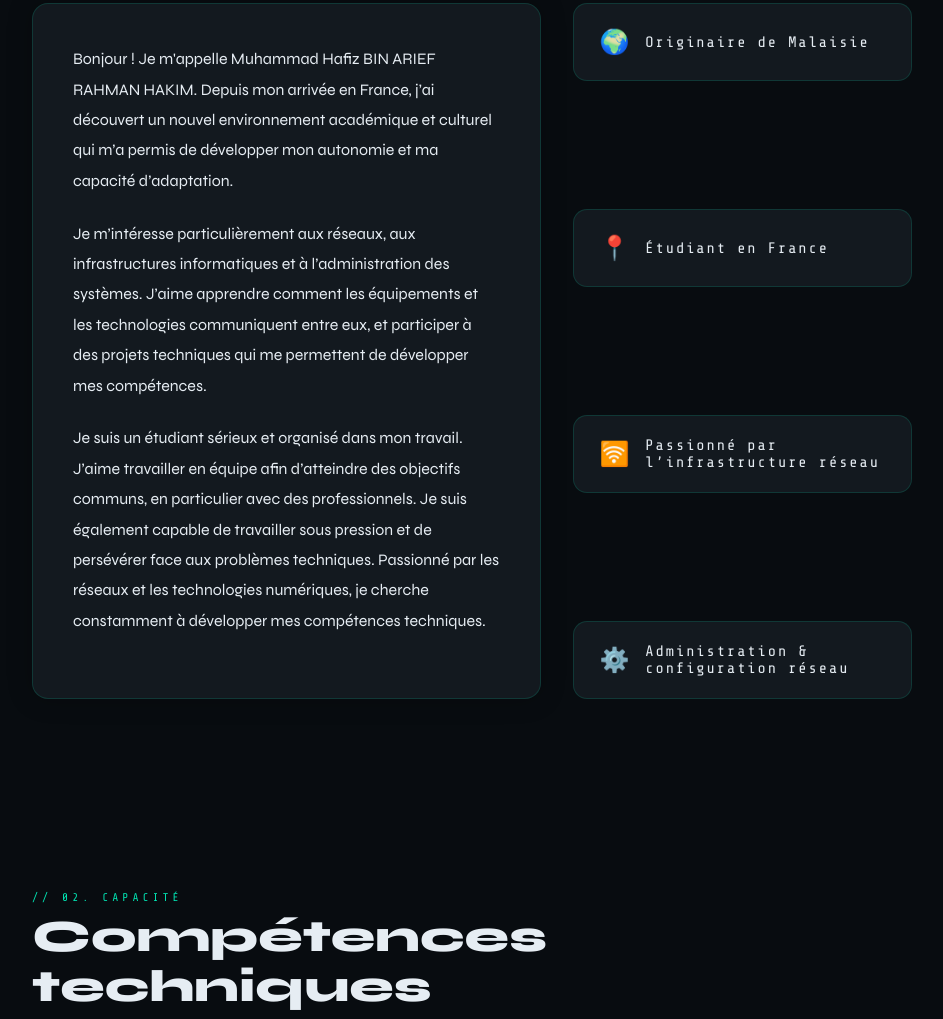
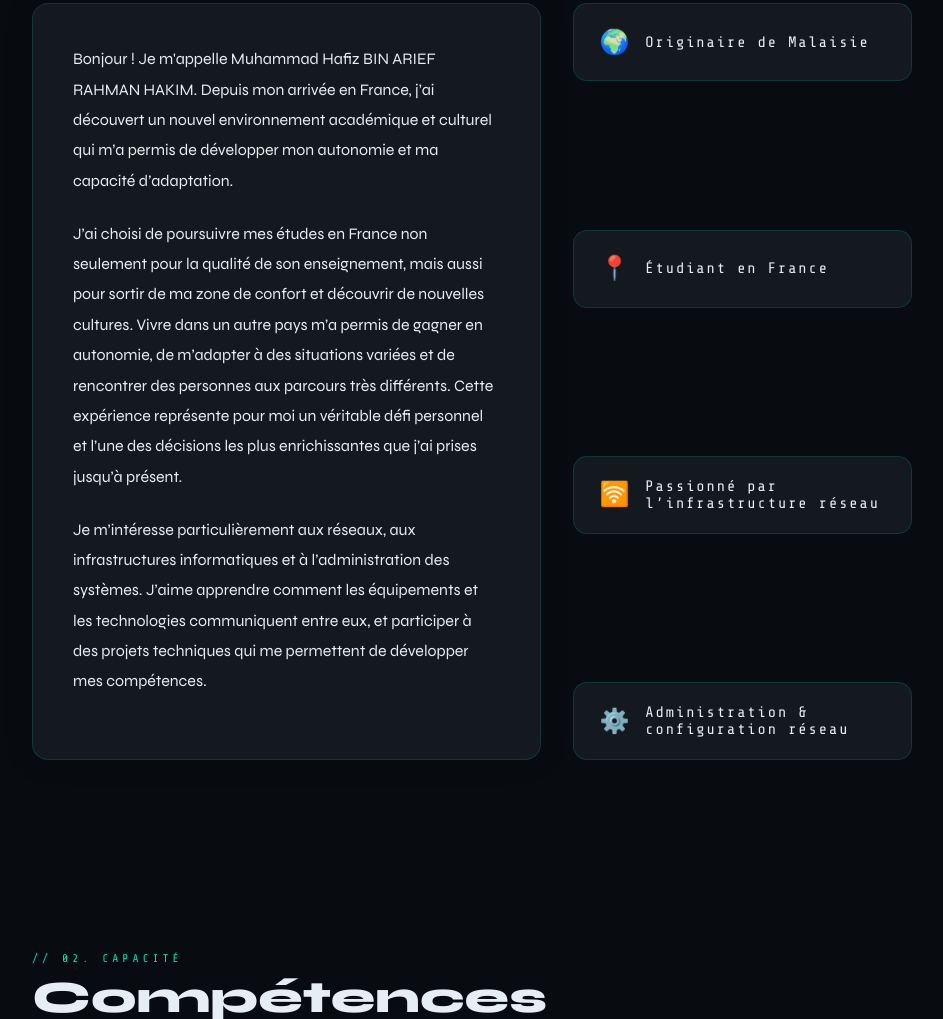
Before and after one commit to hafizshin66-art/portfolio, a plain HTML site: page index.html in a window 1280 px wide. Shown: the part 1012-2031 px from the top of the page, without its empty margins (168-1111 px from the left). Drawn offline with nearby package versions, Linux system fonts and the light colour scheme.

Commit message:
Update index.html

```diff
--- a/index.html
+++ b/index.html
@@ -68,15 +68,17 @@
         <p>
           Bonjour ! Je m'appelle Muhammad Hafiz BIN ARIEF RAHMAN HAKIM. Depuis mon arrivée en France, j’ai découvert un nouvel environnement académique et culturel qui m’a permis de développer mon autonomie et ma capacité d’adaptation.
         </p>
+        <p>
+            J’ai choisi de poursuivre mes études en France non seulement pour la qualité de son enseignement, mais aussi pour sortir de ma zone de confort et découvrir de nouvelles cultures. Vivre dans un autre pays m’a permis de gagner en autonomie, de m’adapter à des situations variées et de rencontrer des personnes aux parcours très différents. Cette expérience représente pour moi un véritable défi personnel et l’une des décisions les plus enrichissantes que j’ai prises jusqu’à présent.
 
         <p>
          Je m’intéresse particulièrement aux réseaux, aux infrastructures informatiques et à l’administration des systèmes. J’aime apprendre comment les équipements et les technologies communiquent entre eux, et participer à des projets techniques qui me permettent de développer mes compétences.
         </p>
 
-        <p>
-          Je suis un étudiant sérieux et organisé dans mon travail. J’aime travailler en équipe afin d’atteindre des objectifs communs, en particulier avec des professionnels. Je suis également capable de travailler sous pression et de persévérer face aux problèmes techniques. Passionné par les réseaux et les technologies numériques, je cherche constamment à développer mes compétences techniques.
 
-        </p>
+
+
+
       </div>
 
       <div class="about-cards reveal">
```
